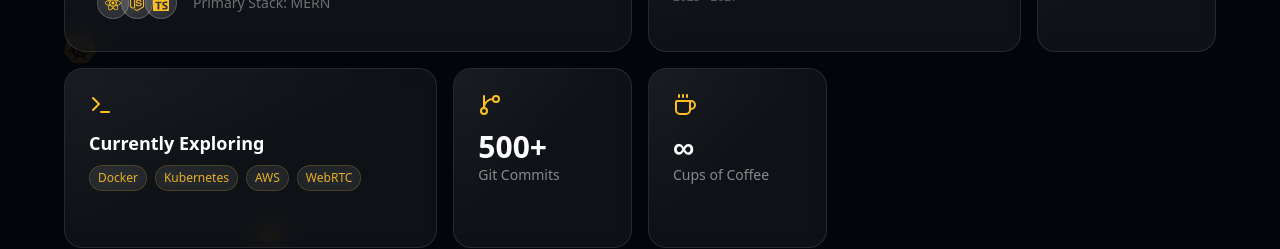
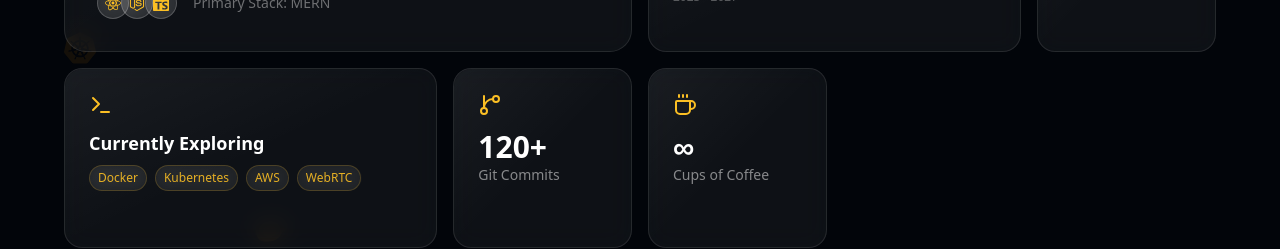
Before and after one commit to AadhithyanG007/portfolio, a Next.js app: page / in a window 1280 px wide. Shown: the part 1420-1669 px from the top of the page. Built offline with nearby package versions, Linux system fonts and the light colour scheme.

Commit message:
Updated Info Card

```diff
--- a/src/components/ui/about-bento-new.tsx
+++ b/src/components/ui/about-bento-new.tsx
@@ -307,7 +307,7 @@
             {/* Git Commits Card */}
             <GlassCard delay={0.6}>
               <GitBranch className="w-6 h-6 text-[#FBBF24] mb-3" />
-              <div className="text-3xl font-bold text-white">500+</div>
+              <div className="text-3xl font-bold text-white">120+</div>
               <p className="text-sm text-white/50">Git Commits</p>
             </GlassCard>
 
--- a/src/components/ui/about-bento.tsx
+++ b/src/components/ui/about-bento.tsx
@@ -357,7 +357,7 @@
             {/* Git Commits Card */}
             <GlassCard delay={0.6}>
               <GitBranch className="w-6 h-6 text-amber-400 mb-3" />
-              <div className="text-3xl font-bold text-white">500+</div>
+              <div className="text-3xl font-bold text-white">120+</div>
               <p className="text-sm text-white/50">Git Commits</p>
             </GlassCard>
 
```
